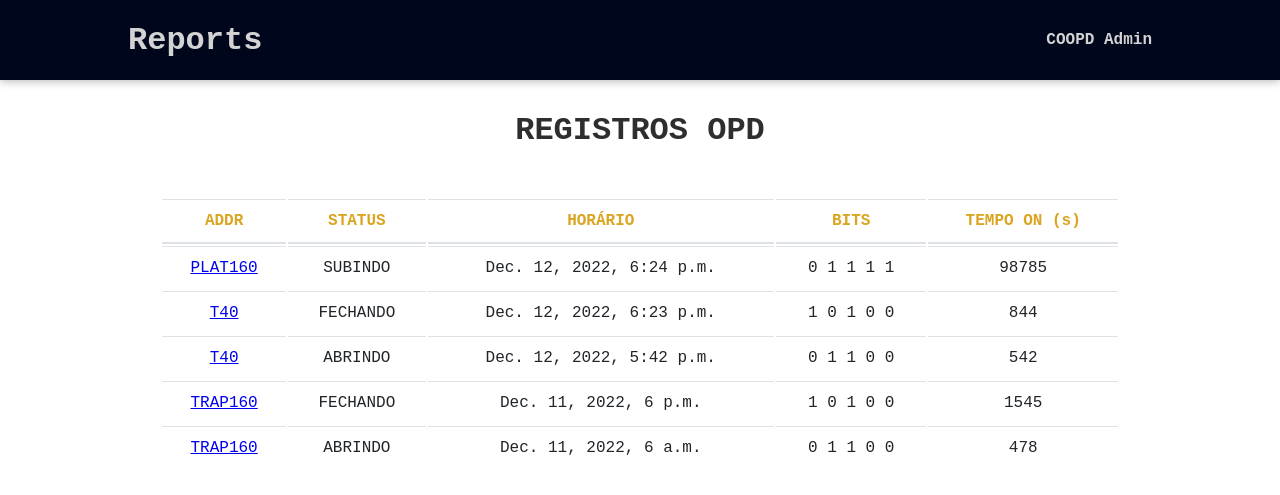
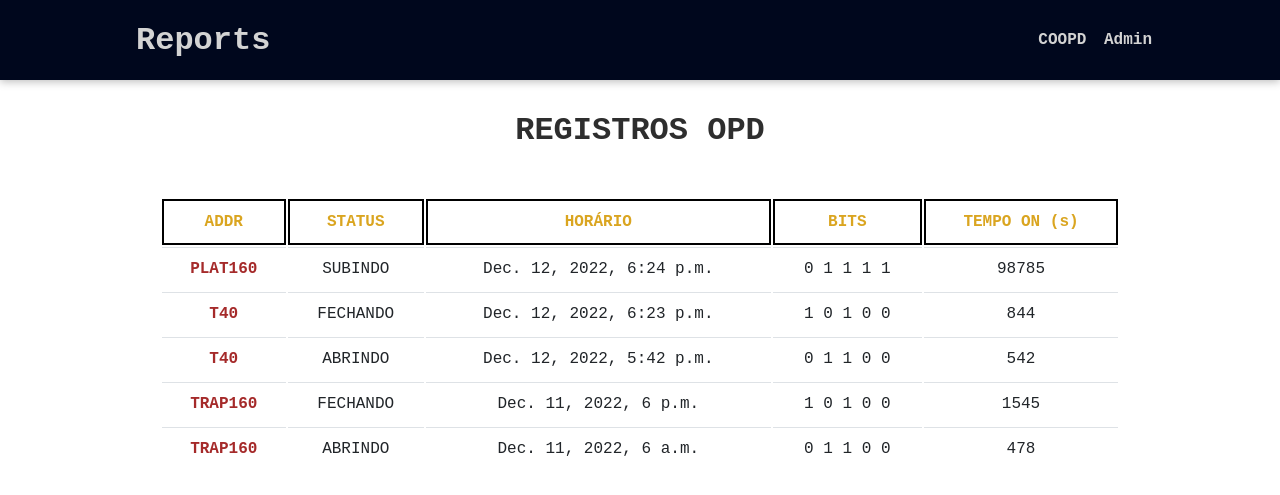
Before and after one commit to ramonefoster/django-NRF-reports-LNA, a Django app: page / in a window 1280 px wide. Shown: the top 495 px of the page. Run offline with Django 4.2, Linux system fonts and the light colour scheme; data comes from the database, SQL or seed files in the repository.

Commit message:
small changes in CSS

```diff
--- a/controle_opd/static/index.css
+++ b/controle_opd/static/index.css
@@ -26,3 +26,14 @@
   #registers li {
     flex: 1;
   }
+
+  #registers a {
+    color: brown;
+    font-weight: bold;
+    text-decoration: none;
+  }
+
+  #registres a:hover,
+  #registers a:active {
+    color: goldenrod;
+  }
--- a/controle_opd/static/records.css
+++ b/controle_opd/static/records.css
@@ -2,7 +2,7 @@
     display:block;
     width:100%;
     overflow-x:auto;
-    -webkit-overflow-scrolling:touch
+    -webkit-overflow-scrolling:touch;
 }
 
 .table {
@@ -22,7 +22,7 @@
 
 .table thead th {
     vertical-align:bottom;
-    border-bottom:2px solid #dee2e6
+    border:2px solid #000000
 }
 .table tbody+tbody {
     border-top:2px solid #dee2e6
--- a/controle_opd/templates/controle_opd/single-addr.html
+++ b/controle_opd/templates/controle_opd/single-addr.html
@@ -10,7 +10,7 @@
 
 {% block content %}
 <section id="registers">
-    <h2>Registros de {{ disp.addr }}</h2><h3>({{ disp.nome }} | {{ disp.local }})</h3>
+    <h2>Registros de {{ disp.addr }}</h2><h3>({{ disp.funcao }} | {{ disp.local }})</h3>
     <div class="table-responsive">
         <table class="table m-0">
             <thead style="color: goldenrod;">
--- a/static/app.css
+++ b/static/app.css
@@ -35,6 +35,7 @@ h1, h2, h3 {
     text-decoration: none;
     color: lightgray;
     font-weight: bold;
+    padding-left: 0.5rem;
 }
 
 #main-nav a:hover,
```
